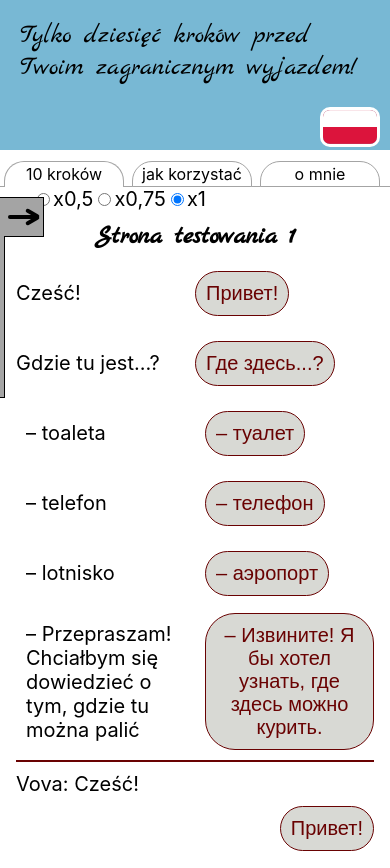
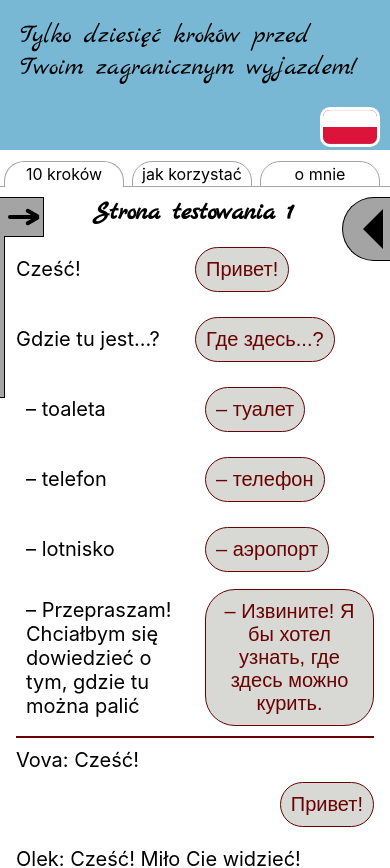
Before and after one commit to uszakow/2020-08-Ten-Steps-For-Your-Overseas-Trip, a React (Create React App) app: page /10-steps/0 in a window 390 px wide. Shown: the top 868 px of the page. Built offline with nearby package versions, Linux system fonts and the light colour scheme.

Commit message:
Audio controller done.

```diff
--- a/src/App.js
+++ b/src/App.js
@@ -18,8 +18,10 @@ class App extends Component {
   constructor(props) {
     super(props);
     this.state = {
+      lang: null,
       isSideMenuOpen: false,
-      lang: null,
+      isMobileSideMenu: null,
+      isMobileLesson: null
     }
   }
 
@@ -39,7 +41,17 @@ class App extends Component {
       lang: lang
     })
   }
+  isMobile = () => {
+    this.setState({
+      isMobileSideMenu: window.innerWidth < 768,
+      isMobileLesson: window.innerWidth < 1200
+    })
+  }
 
+  componentDidMount() {
+    this.isMobile();
+    window.addEventListener("resize", this.isMobile);
+  }
   render() {
     if (!localStorage.getItem("indexOfLesson")) {
       localStorage.setItem("indexOfLesson", "0");
@@ -48,6 +60,7 @@ class App extends Component {
       localStorage.setItem("lang", "pol");
     }
     const lang = localStorage.getItem("lang");
+    const { isSideMenuOpen, isMobileSideMenu, isMobileLesson } = this.state;
 
     return (
       <Router>
@@ -56,7 +69,11 @@ class App extends Component {
           <TopMenu closeSideMenu={this.closeSideMenu} lang={lang} />
 
           <div className="app-container">
-            <SideMenu changeMenu={this.changeSideMenu} isActive={this.state.isSideMenuOpen} lang={lang} />
+            <SideMenu
+              changeMenu={this.changeSideMenu}
+              isActive={isSideMenuOpen}
+              isMobile={isMobileSideMenu}
+              lang={lang} />
 
             <main className="app-main">
               <Switch>
@@ -64,7 +81,7 @@ class App extends Component {
                   <h1>Home</h1>
                 </Route>
                 {/* <Route path="/10-steps/:index" component={Lesson} /> */}
-                <Route path="/10-steps/:index" render={props => <Lesson lang={lang} {...props} />} />
+                <Route path="/10-steps/:index" render={props => <Lesson lang={lang} isMobile={isMobileLesson} {...props} />} />
                 <Route path="/how-use">
                   <h1>Jak korzystać z programu</h1>
                 </Route>
--- a/src/App.scss
+++ b/src/App.scss
@@ -12,8 +12,10 @@
 .app-container {
     display: flex;
     flex-grow: 1;
+    overflow: hidden;
 }
 .app-main {
+    position: relative;
     max-width: $lg;
     margin: 0 16px 20px;
     flex-grow: 1;
--- a/src/components/Lesson/Lesson.js
+++ b/src/components/Lesson/Lesson.js
@@ -43,13 +43,11 @@ class Lesson extends Component {
 
         const indexOfLesson = this.props.match.params.index;
         const lesson = lessons[indexOfLesson];
-        const lang = this.props.lang;
-
-        // console.log(lesson)
+        const { lang, isMobile } = this.props;
 
         return (
             <div className="lesson-wrap">
-                <LessonAudioController />
+                <LessonAudioController isMobile={isMobile} />
                 <LessonTitle title={lesson.title} lang={lang} />
                 {(lesson.phrases) ?
                     <LessonPhrases
--- a/src/components/Lesson/LessonAudioController/LessonAudioController.js
+++ b/src/components/Lesson/LessonAudioController/LessonAudioController.js
@@ -17,12 +17,23 @@ class LessonAudioController extends Component {
             audioSpeed: audioSpeed
         })
     }
+    changeAudioConstroller = () => {
+        this.setState(prevState => ({
+            isOpen: !prevState.isOpen
+        }))
+    }
 
     render() {
+        const isMobile = this.props.isMobile;
+        const isOpen = this.state.isOpen;
+
+        const view = isMobile ? "lesson-audiocontroller-mobile" : "lesson-audiocontroller-desctop";
+        const hidden = isOpen ? "lesson-audiocontroller-active" : "lesson-audiocontroller-hidden";
+
         return (
-            <div>
-                <button>
-                    <span />
+            <div className={`lesson-audiocontroller-wrap ${view} ${hidden}`}>
+                <button className="lesson-audiocontroller-control" onClick={this.changeAudioConstroller}>
+                    <div />
                 </button>
                 <input
                     id="controller1"
--- a/src/components/Lesson/LessonAudioController/LessonAudioController.scss
+++ b/src/components/Lesson/LessonAudioController/LessonAudioController.scss
@@ -0,0 +1,70 @@
+@import "../../../variables";
+
+.lesson-audiocontroller-wrap {
+    position: absolute;
+    border: 1px solid black;
+    background-color: $grey-dark;
+    display: flex;
+    input {
+        display: none;
+    }
+    label {
+        font-size: 16px;
+        font-weight: 600;
+        width: 52px;
+        height: 52px;
+        background-color: white;
+        line-height: 36px;
+        text-align: center;
+        border-width: 5px;
+        border-style: solid;
+        border-color: black;
+        border-radius: 26px;
+        margin: 5px;
+    }
+    input[type="radio"]:checked + label {
+        color: white;
+        background-color: black;
+        border-color: white;
+    }
+}
+.lesson-audiocontroller-mobile {
+    padding-right: 10px;
+    border-right: none;
+    border-radius: 32px 0 0 32px;
+    .lesson-audiocontroller-control {
+        position: relative;
+        margin: 5px 5px 5px 0;
+        background-color: transparent;
+        padding: 0;
+        border: 0;
+        cursor: pointer;
+        div {
+            position: relative;
+            border: 20px solid transparent;
+        }
+    }
+}
+.lesson-audiocontroller-mobile.lesson-audiocontroller-hidden {
+    transition: 0.7s;
+    right: -210px;
+    div {
+        right: 0px;
+        border-right-color: black;
+    }
+}
+.lesson-audiocontroller-mobile.lesson-audiocontroller-active {
+    transition: 0.7s;
+    right: -16px;
+    div {
+        left: 20px;
+        border-left-color: black;
+    }
+}
+.lesson-audiocontroller-desctop {
+    border-radius: 32px;
+    right: 0;
+    .lesson-audiocontroller-control {
+        display: none;
+    }
+}
--- a/src/components/Lesson/LessonTitle/LessonTitle.scss
+++ b/src/components/Lesson/LessonTitle/LessonTitle.scss
@@ -4,7 +4,7 @@
     display: flex;
     justify-content: center;
     align-items: center;
-    margin: 10px 36px;
+    margin: 10px 36px 10px 32px;
     h1 {
         font-family: "Marck Script";
         font-size: 26px;
@@ -19,7 +19,7 @@
     .lesson-title {
         height: 100px;
         justify-content: start;
-        h1{
+        h1 {
             font-size: 38px;
         }
         img {
@@ -29,3 +29,8 @@
         }
     }
 }
+@media (min-width: $xl) {
+    .lesson-title {
+        margin-right: 200px;
+    }
+}
--- a/src/components/SideMenu/SideMenu.js
+++ b/src/components/SideMenu/SideMenu.js
@@ -1,31 +1,13 @@
-import React, { Component } from 'react';
+import React from 'react';
 import './SideMenu.scss';
 
 import lessons from './../../lessons';
 import SideMenuItem from './SideMenuItem/SideMenuItem';
 
-class SideMenu extends Component {
-    constructor(props) {
-        super(props);
-        this.state = {
-            isMobile: null,
-        }
-    }
+const SideMenu = props => {
+    const { changeMenu, isActive, isMobile, lang } = props;
 
-    isMobile = () => {
-        this.setState({
-            isMobile: window.innerWidth < 992
-        })
-    }
-
-    componentDidMount() {
-        this.isMobile();
-        window.addEventListener("resize", this.isMobile);
-    }
-    render() {
-        const { changeMenu, isActive, lang } = this.props;
-
-        const menu = this.state.isMobile ? "sidemenu-mobile" : "sidemenu-desctop";
+    const menu = isMobile ? "sidemenu-mobile" : "sidemenu-desctop";
     const hidden = isActive ? "sidemenu-mobile-active" : "sidemenu-mobile-hidden";
 
     return (
@@ -46,6 +28,5 @@ class SideMenu extends Component {
         </nav >
     )
 }
-}
 
 export default SideMenu;
--- a/src/components/SideMenu/SideMenu.scss
+++ b/src/components/SideMenu/SideMenu.scss
@@ -12,6 +12,8 @@
 
 .sidemenu-mobile {
     border: 1px solid black;
+    position: absolute;
+    z-index: 1;
     .sidemenu-control {
         width: 40px;
         height: 40px;
@@ -47,7 +49,6 @@
     }
 }
 .sidemenu-mobile.sidemenu-mobile-hidden {
-    position: absolute;
     transition: 0.7s;
     left: -255px;
     .sidemenu-control {
@@ -73,7 +74,6 @@
     }
 }
 .sidemenu-mobile.sidemenu-mobile-active {
-    position: absolute;
     transition: 0.7s;
     left: 0;
     .sidemenu-control {
```
Lines whose indentation alone changed are shown as unchanged.
